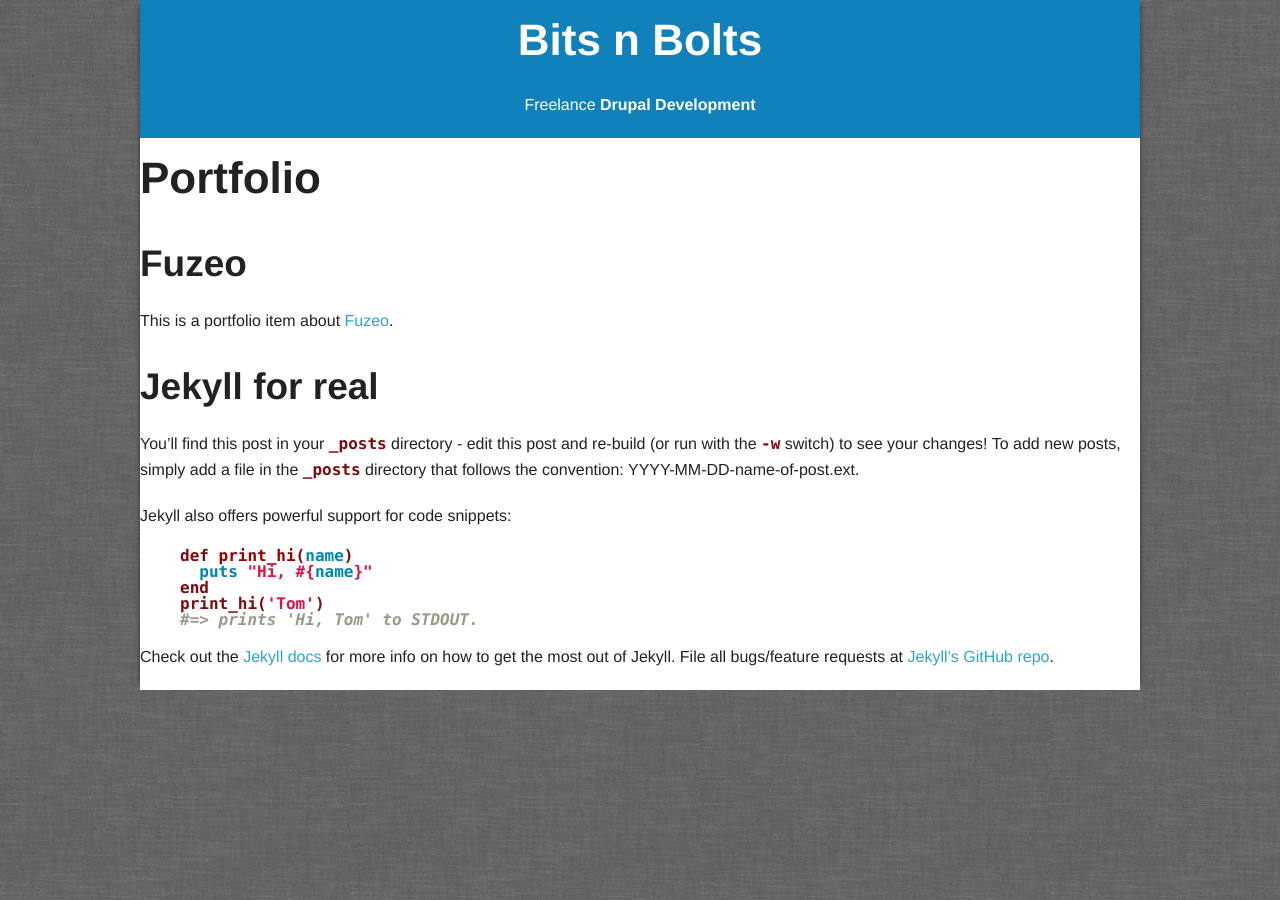
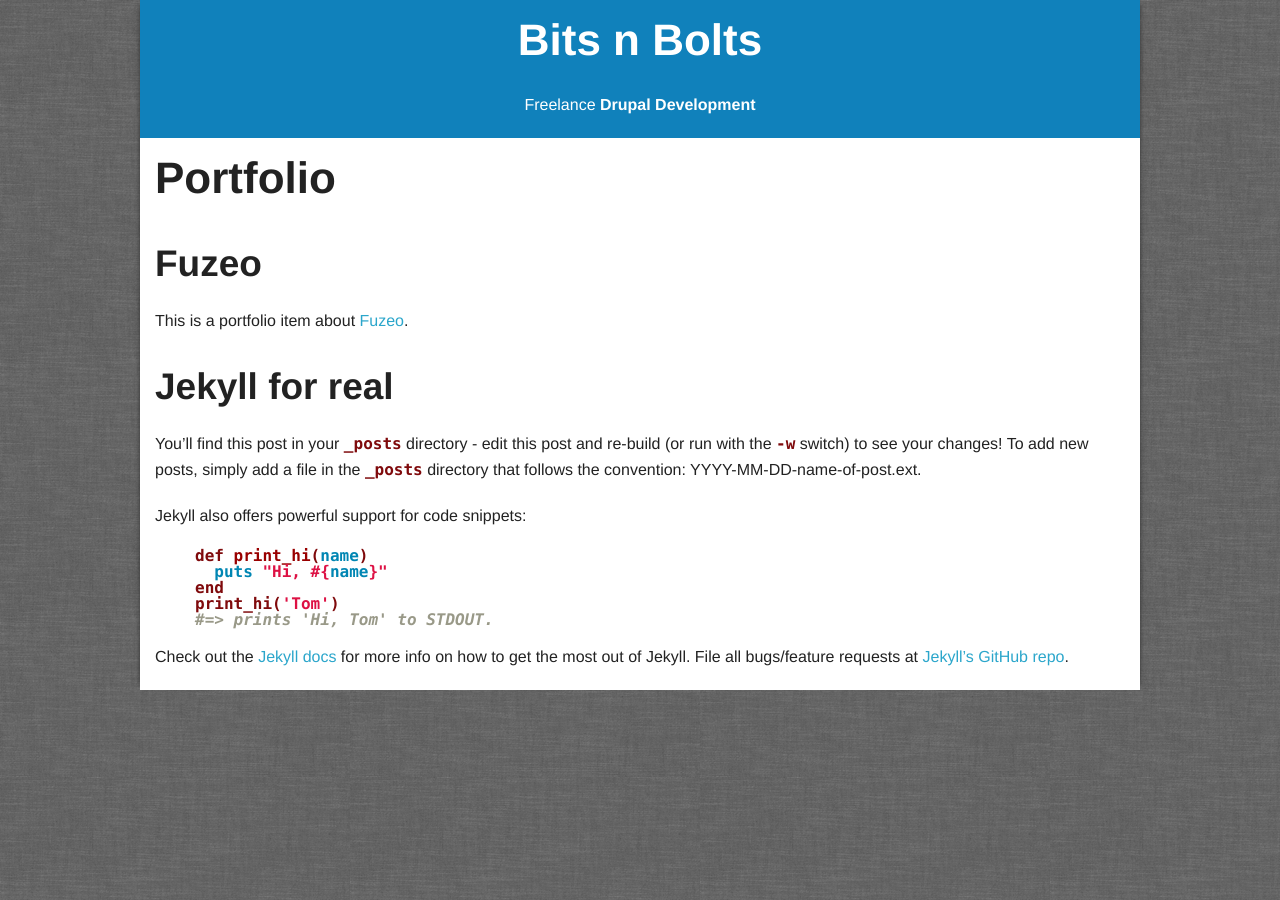
Before and after one commit to thijsvdanker/thijsvdanker.github.com, a Jekyll site: the page built from index.html, in a window 1280 px wide. Built offline with Jekyll 4.4.1, drawn with Linux system fonts in a browser that asks for light colours; Markdown is read by kramdown in place of the engine named in the settings.

Commit message:
Updated default.html

```diff
--- a/_layouts/default.html
+++ b/_layouts/default.html
@@ -30,7 +30,7 @@
       </div>
     </header>
     <main role="main">
-      <div id="content" class="row">
+      <div id="content">
         <div class="large-12 columns">
           {{ content }}
         </div>
```
